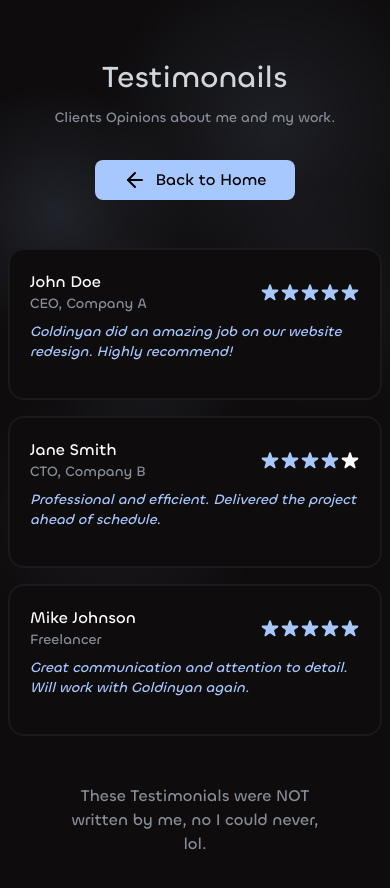
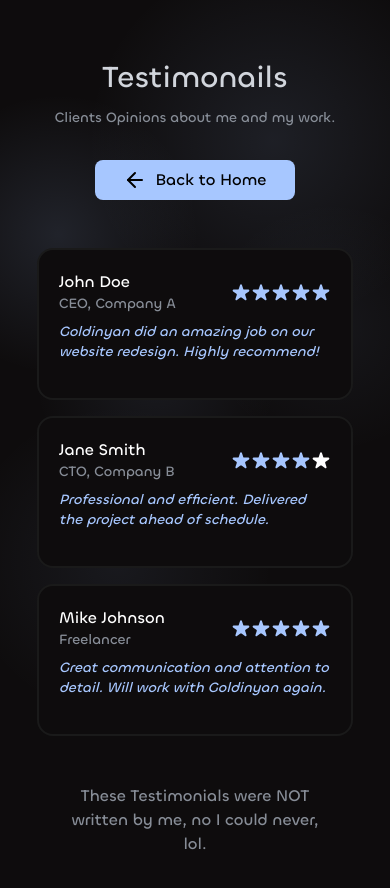
Before and after one commit to Goldinyan/MyPortfolio, a Next.js app: page /testimonials in a window 390 px wide. Shown: the top 888 px of the page. Before the commit the page ends 856 px from the top, so only its background shows below. Built offline with nearby package versions, Linux system fonts and the light colour scheme.

Commit message:
testo upgrade with margin

```diff
--- a/src/app/testimonials/page.tsx
+++ b/src/app/testimonials/page.tsx
@@ -27,7 +27,7 @@ export default function Home() {
             <ArrowLeft className="group-hover:-translate-x-2  duration-200 transition-all" />
             <p>Back to Home</p>
           </div>
-          <div className="grid grid-cols-1 md:grid-cols-2 l:grid-cols-3 pt-10 md:mx-20 l:mx-30 xl:w-[60%] xl:mx-auto">
+          <div className="grid grid-cols-1 md:grid-cols-2 mx-auto l:grid-cols-3 w-[85%] pt-10 md:mx-20 l:mx-30 xl:w-[60%] xl:mx-auto">
             {testimonials.map((testimonial, index) => (
               <TiltCard key={index}>
                 <div key={index}>
@@ -64,21 +64,22 @@ export default function Home() {
                           >
                             <path d="M9.049 2.927c.3-.921 1.603-.921 1.902 0l1.286 3.967a1 1 0 00.95.69h4.178c.969 0 1.371 1.24.588 1.81l-3.385 2.46a1 1 0 00-.364 1.118l1.287 3.966c.3.922-.755 1.688-1.54 1.118l-3.385-2.46a1 1 0 00-1.176 0l-3.385 2.46c-.785.57-1.84-.196-1.54-1.118l1.287-3.966a1 1 0 00-.364-1.118L2.045 9.394c-.783-.57-.38-1.81.588-1.81h4.178a1 1 0 00.95-.69l1.286-3.967z" />
                           </svg>
-                        )
+                        ),
                       )}
                     </div>
                   </div>
 
                   <p className="text-text-secondary text-sm italic mb-4 pt-2">
-                   {`${testimonial.feedback}`}
+                    {`${testimonial.feedback}`}
                   </p>
                 </div>
               </TiltCard>
             ))}
           </div>
-          <div className="w-[70%] mx-auto pt-10">
+          <div className="w-[70%] mx-auto pt-10 mb-20">
             <p className="text-text-primary font-extralight text-center  ">
-              These Testimonials were NOT written by me, no I could never, lol.{" "}
+              These Testimonials were NOT written by me, no I could never,
+              lol.{" "}
             </p>
           </div>
         </div>
```
